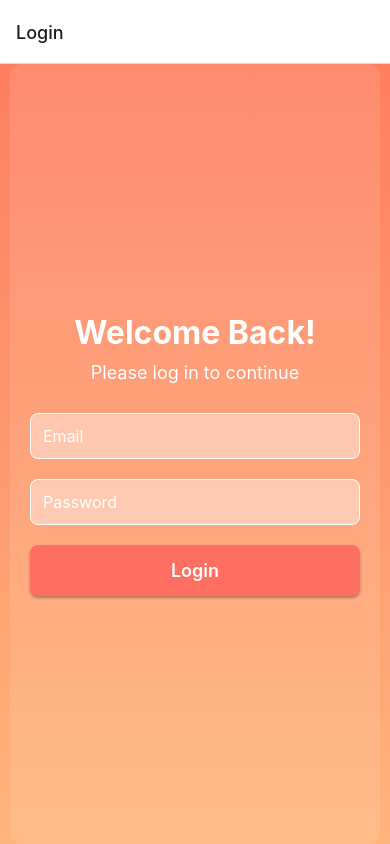
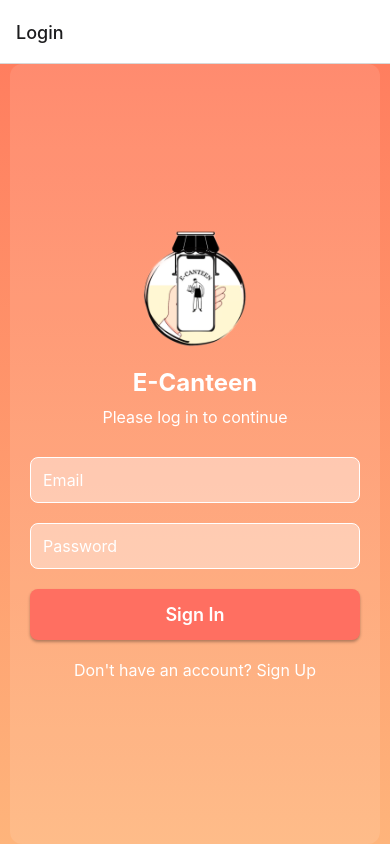
Before and after one commit to dasgajraj/E-Canteen, a React Native app: screen /Login in a window 390 px wide. Built offline with nearby package versions, Linux system fonts and the light colour scheme.

Commit message:
adding create account feature and some UI changes in loginpage

```diff
--- a/components/LoginScreen.js
+++ b/components/LoginScreen.js
@@ -1,8 +1,9 @@
 import React, { useState } from 'react';
-import { View, Text, TextInput, StyleSheet, TouchableOpacity, Alert } from 'react-native';
+import { View, Text, TextInput, StyleSheet, TouchableOpacity, Alert, Image } from 'react-native';
 import { LinearGradient } from 'expo-linear-gradient';
 import { initializeApp } from '@firebase/app';
-import { getAuth, signInWithEmailAndPassword } from '@firebase/auth';
+import { getAuth, signInWithEmailAndPassword, createUserWithEmailAndPassword } from '@firebase/auth';
+import { useNavigation } from '@react-navigation/native';
 
 // Firebase configuration
 const firebaseConfig = {
@@ -19,25 +20,38 @@ const firebaseConfig = {
 const app = initializeApp(firebaseConfig);
 const auth = getAuth(app);
 
-export default function LoginScreen({ navigation }) {
+export default function ECanteenScreen() {
   const [email, setEmail] = useState('');
   const [password, setPassword] = useState('');
+  const [isSignUp, setIsSignUp] = useState(false);
+  const navigation = useNavigation();
 
-  const handleLogin = async () => {
+  const handleSubmit = async () => {
     try {
-      await signInWithEmailAndPassword(auth, email, password);
-      navigation.navigate('Home'); // Navigate to Home on successful login
+      if (isSignUp) {
+        await createUserWithEmailAndPassword(auth, email, password);
+        Alert.alert('Success', 'Account created successfully!');
+        navigation.navigate('Home');
+      } else {
+        await signInWithEmailAndPassword(auth, email, password);
+        navigation.navigate('Home');
+      }
     } catch (error) {
-      console.error('Login error:', error);
-      Alert.alert('Authentication Error', 'Incorrect email or password. Please try again.');
+      console.error('Authentication error:', error);
+      Alert.alert('Authentication Error', 'Incorrect email and password. Please try again .');
     }
+  };
+
+  const toggleSignUp = () => {
+    setIsSignUp((prevState) => !prevState);
   };
 
   return (
     <LinearGradient colors={['#FF7E5F', '#FEB47B']} style={styles.container}>
       <View style={styles.innerContainer}>
-        <Text style={styles.title}>Welcome Back!</Text>
-        <Text style={styles.subtitle}>Please log in to continue</Text>
+        <Image source={require('../assets/logo_jpg (2).png')} style={styles.logo} />
+        <Text style={styles.title}>{isSignUp ? 'Sign Up' : 'E-Canteen'}</Text>
+        <Text style={styles.subtitle}>{isSignUp ? 'Create your account' : 'Please log in to continue'}</Text>
 
         <TextInput
           style={styles.input}
@@ -57,8 +71,14 @@ export default function LoginScreen({ navigation }) {
           secureTextEntry
         />
 
-        <TouchableOpacity style={styles.loginButton} onPress={handleLogin}>
-          <Text style={styles.loginButtonText}>Login</Text>
+        <TouchableOpacity style={styles.button} onPress={handleSubmit}>
+          <Text style={styles.buttonText}>{isSignUp ? 'Sign Up' : 'Sign In'}</Text>
+        </TouchableOpacity>
+
+        <TouchableOpacity style={styles.switchButton} onPress={toggleSignUp}>
+          <Text style={styles.switchButtonText}>
+            {isSignUp ? 'Already have an account? Sign In' : "Don't have an account? Sign Up"}
+          </Text>
         </TouchableOpacity>
       </View>
     </LinearGradient>
@@ -77,15 +97,22 @@ const styles = StyleSheet.create({
     borderRadius: 12,
     marginHorizontal: 10,
   },
+  logo: {
+    width: 120,
+    height: 120,
+    resizeMode: 'contain',
+    alignSelf: 'center',
+    marginBottom: 20,
+  },
   title: {
-    fontSize: 32,
+    fontSize: 24,
     fontWeight: 'bold',
     color: '#FFF',
     textAlign: 'center',
     marginBottom: 10,
   },
   subtitle: {
-    fontSize: 18,
+    fontSize: 16,
     color: '#FFF',
     textAlign: 'center',
     marginBottom: 30,
@@ -100,7 +127,7 @@ const styles = StyleSheet.create({
     color: '#FFF',
     marginBottom: 20,
   },
-  loginButton: {
+  button: {
     backgroundColor: '#FF6F61',
     paddingVertical: 15,
     borderRadius: 8,
@@ -110,9 +137,17 @@ const styles = StyleSheet.create({
     shadowOpacity: 0.3,
     shadowRadius: 3,
   },
-  loginButtonText: {
+  buttonText: {
     color: '#FFF',
     fontSize: 18,
     fontWeight: '600',
   },
+  switchButton: {
+    marginTop: 20,
+    alignItems: 'center',
+  },
+  switchButtonText: {
+    color: '#FFF',
+    fontSize: 16,
+  },
 });
--- a/package.json
+++ b/package.json
@@ -9,6 +9,7 @@
     "web": "expo start --web"
   },
   "dependencies": {
+    "@expo/metro-runtime": "~3.2.3",
     "@react-native-async-storage/async-storage": "^1.24.0",
     "@react-navigation/native": "^6.1.18",
     "@react-navigation/stack": "^6.4.1",
@@ -20,13 +21,12 @@
     "lucide-react": "^0.441.0",
     "lucide-react-native": "^0.441.0",
     "react": "18.2.0",
+    "react-dom": "18.2.0",
     "react-native": "0.74.5",
     "react-native-linear-gradient": "^2.8.3",
     "react-native-paper": "^5.12.5",
     "react-native-toast-message": "^2.2.1",
-    "react-native-web": "~0.19.10",
-    "react-dom": "18.2.0",
-    "@expo/metro-runtime": "~3.2.3"
+    "react-native-web": "~0.19.10"
   },
   "devDependencies": {
     "@babel/core": "^7.20.0"
```
Also changed, not shown: assets/logo_jpg (2).png (added), 1 other file (tests, documents, lock files or other folders).
